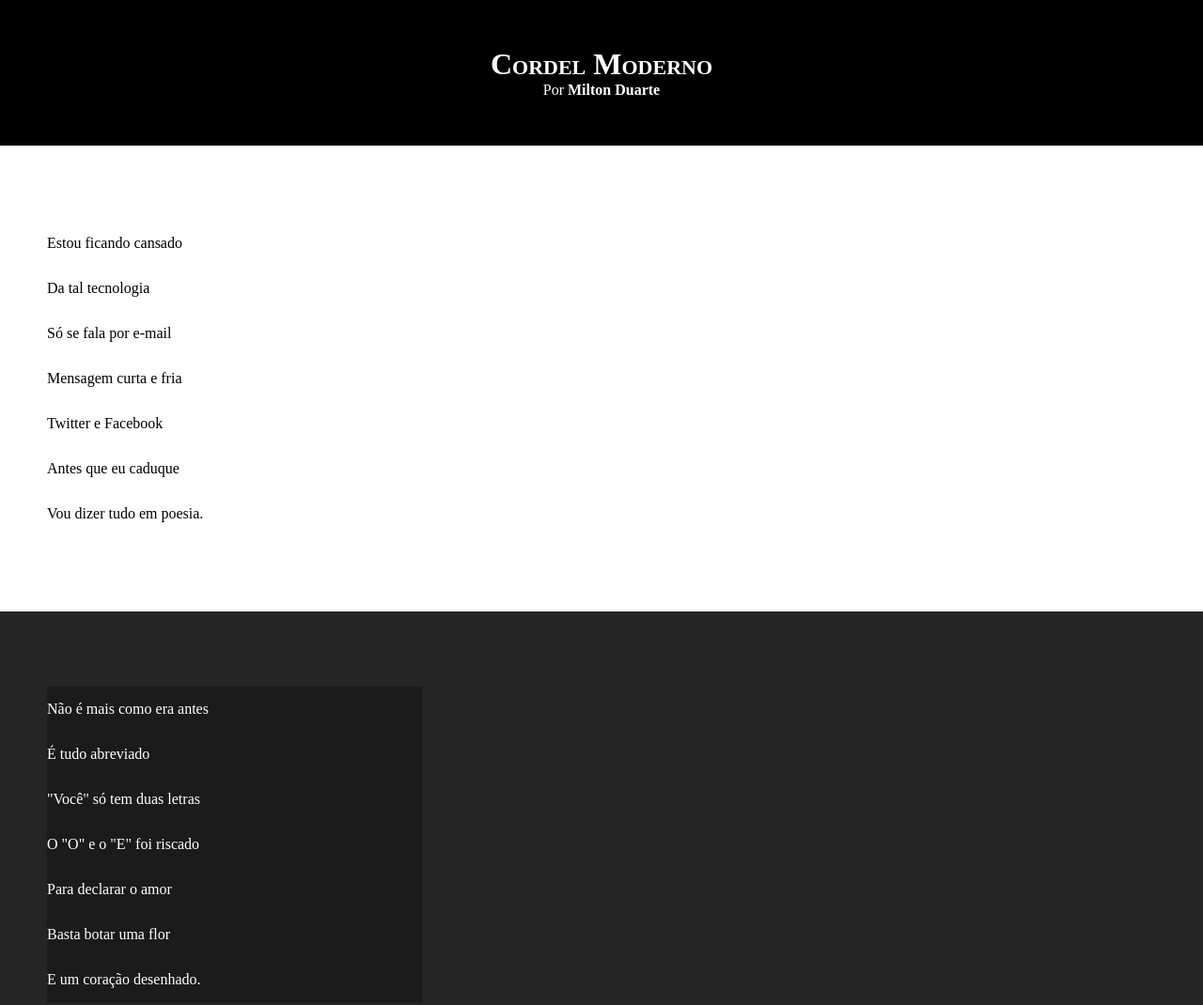
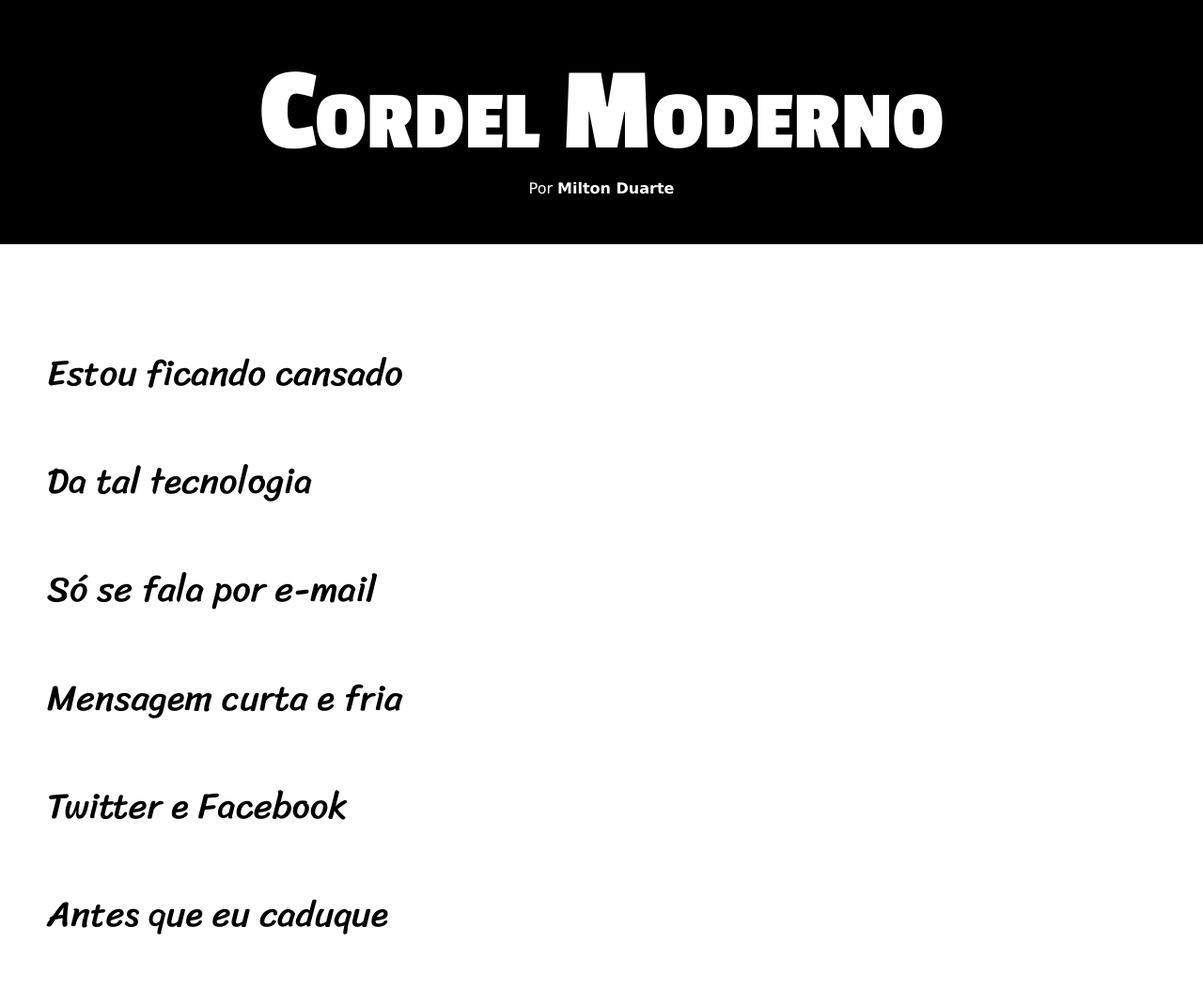
Before and after one commit to dhiegolopess/html-css, a plain HTML site: page desafios/d012/index.html in a window 1280 px wide. Shown: the top 1070 px of the page at 94% size. Drawn offline with Linux system fonts and the light colour scheme.

Commit message:
atualização de estilos desafio 12

```diff
--- a/desafios/d012/estilo/style.css
+++ b/desafios/d012/estilo/style.css
@@ -1,4 +1,14 @@
 @charset "UTF-8";
+
+@import url('https://fonts.googleapis.com/css2?family=Passion+One:wght@400;700;900&family=Roboto:ital,wght@0,100..900;1,100..900&family=Sriracha&display=swap');
+
+:root{
+
+    --fonte1: Verdana, Geneva, Tahoma, sans-serif;
+    --fonte2:"Passion One", sans-serif;
+    --fonte3:"Sriracha", cursive;
+}
+
 
 *{
     margin: 0px;
@@ -8,6 +18,7 @@
 html,body{
     min-height: 100vh;
     background-color: rgba(0, 0, 0, 0.632);
+    font-family: var(--fonte1);
 }
 
 header{
@@ -19,6 +30,8 @@ header{
 header >h1{
     padding-top: 50px;
     font-variant: small-caps;
+    font-family: var(--fonte2);
+    font-size: 10vw;
 }
 
 header >p{
@@ -40,6 +53,8 @@ section{
     padding-bottom: 10vh;
     line-height: 3em;
     padding-left: 50px;
+    font-family: var(--fonte3);
+    font-size: 3vw;
 }
 
 section.normal{
@@ -54,7 +69,8 @@ section.imagem{
 }
 
 section.imagem > p{
-    width: 400px;
+    display: inline-block;
+    padding: 5px;
     background-color: rgba(0, 0, 0, 0.275);
 }
 
--- a/desafios/d012/index.html
+++ b/desafios/d012/index.html
@@ -107,7 +107,7 @@
     </section>
 
     <footer>
-        <p>site criado por <strong>Dhiego Lopes</strong></p>
+        <p>Site criado por <strong>Dhiego Lopes</strong></p>
     </footer>
 
 </body>
```
